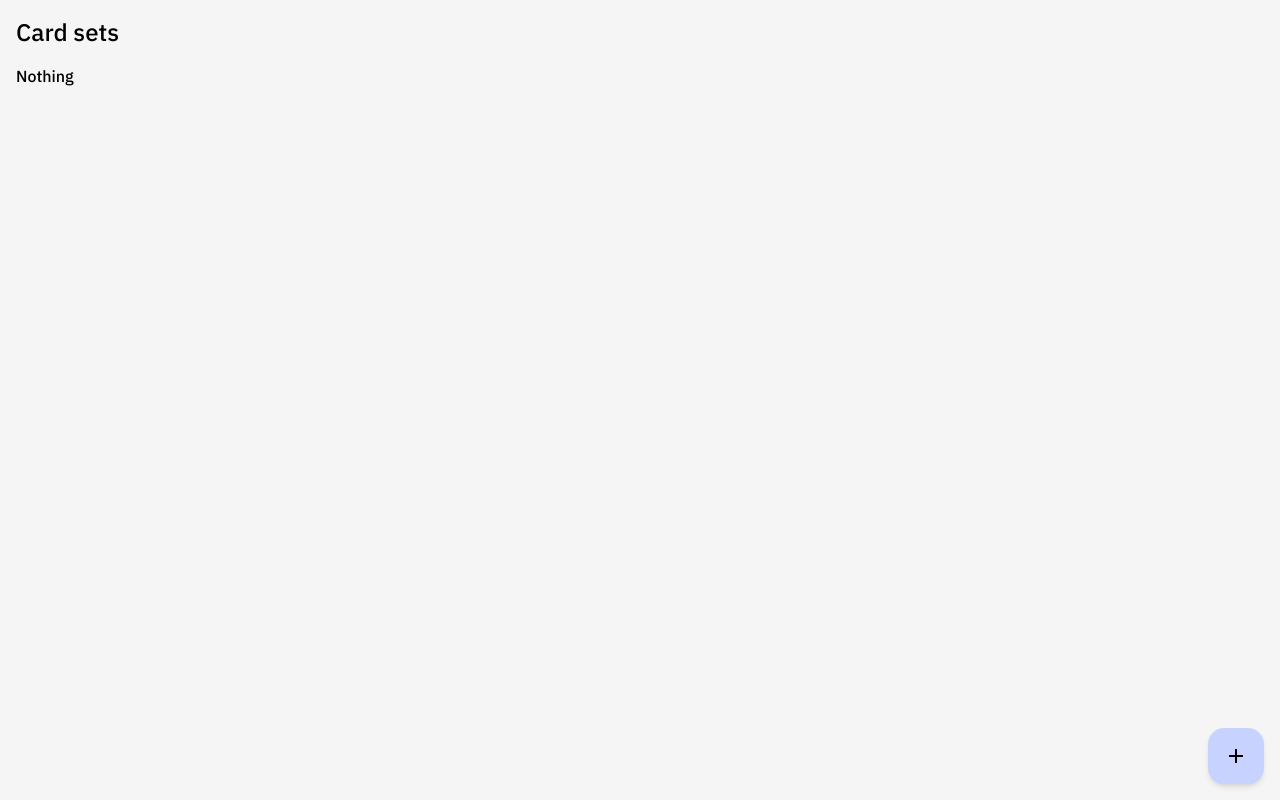
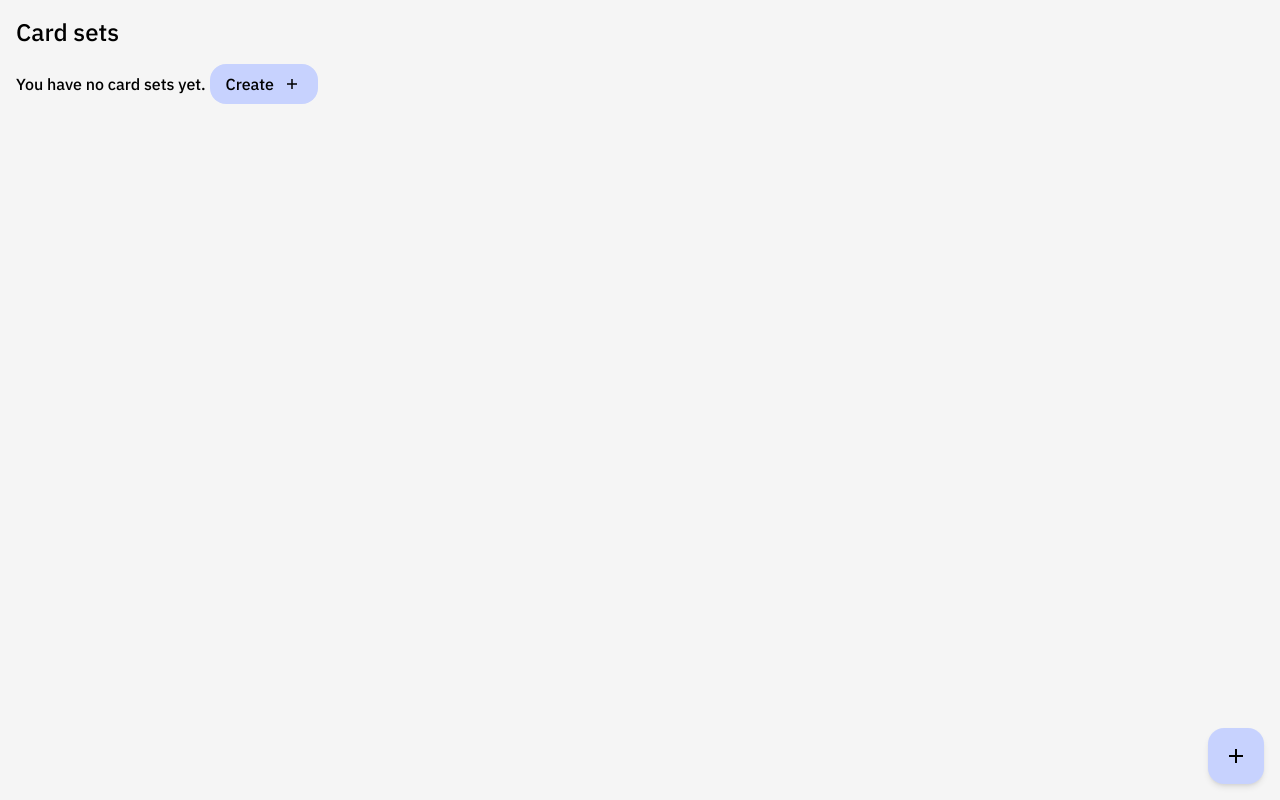
Before and after one commit to sumerokr/memorit-fork, a Vue app: page /sets in a window 1280 px wide. Built offline with nearby package versions, Linux system fonts and the light colour scheme.

Commit message:
handle empty

```diff
--- a/src/views/CardsView.vue
+++ b/src/views/CardsView.vue
@@ -38,7 +38,7 @@ const cards = computed(() => {
           :to="{ name: 'new-card', params: { cardSetId: props.cardSetId } }"
           class="gap-2 px-4 py-2 items-center bg-indigo-200 rounded-2xl inline-flex justify-center"
         >
-          Add card
+          Create
           <span class="material-symbols-outlined text-xl leading-none">
             add
           </span>
--- a/src/views/Sets3View.vue
+++ b/src/views/Sets3View.vue
@@ -12,7 +12,18 @@ execute();
     <h1 class="text-2xl mb-4">Card sets</h1>
     <template v-if="isReady">
       <CardSetList v-if="cardSets.length" :card-sets="cardSets" />
-      <p v-else>Nothing</p>
+      <p v-else>
+        You have no card sets yet.
+        <RouterLink
+          :to="{ name: 'new-card-set' }"
+          class="gap-2 px-4 py-2 items-center bg-indigo-200 rounded-2xl inline-flex justify-center"
+        >
+          Create
+          <span class="material-symbols-outlined text-xl leading-none">
+            add
+          </span>
+        </RouterLink>
+      </p>
     </template>
     <p v-else-if="isLoading">Loading...</p>
     <RouterLink
```
